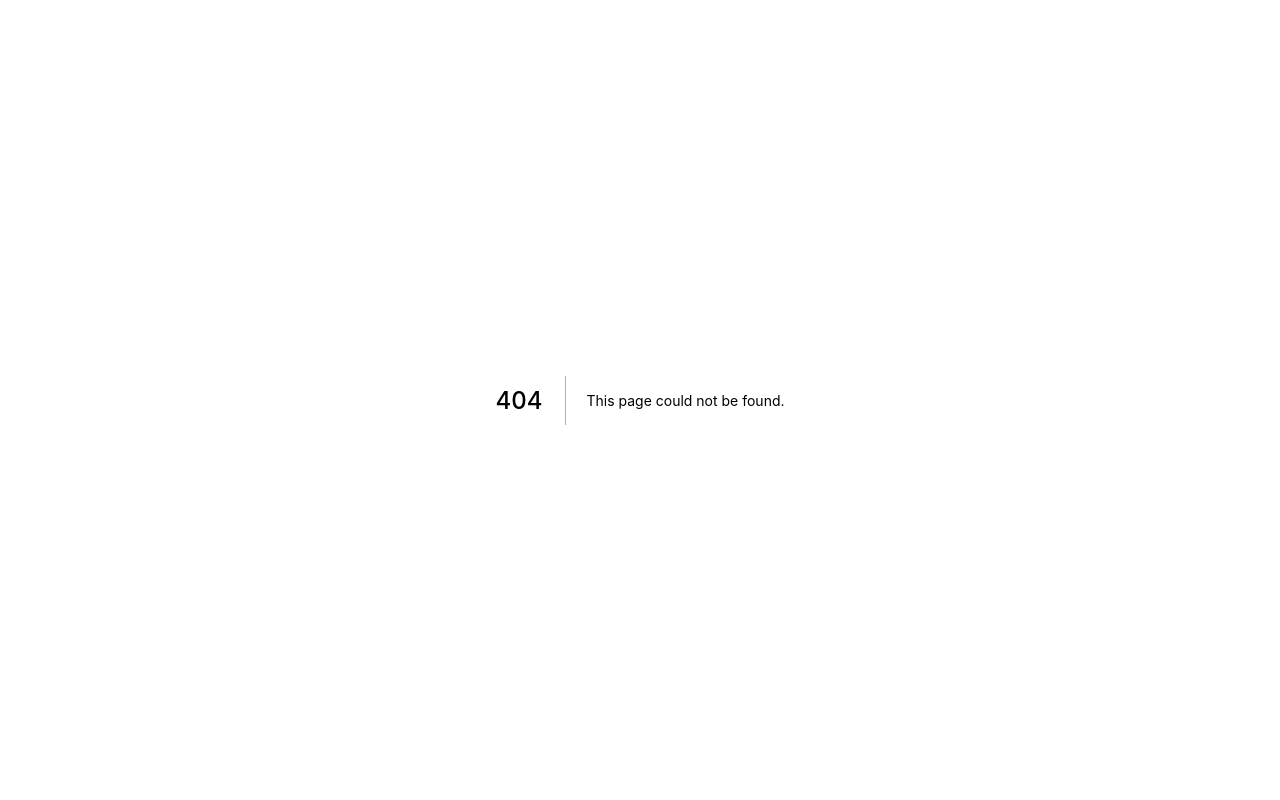
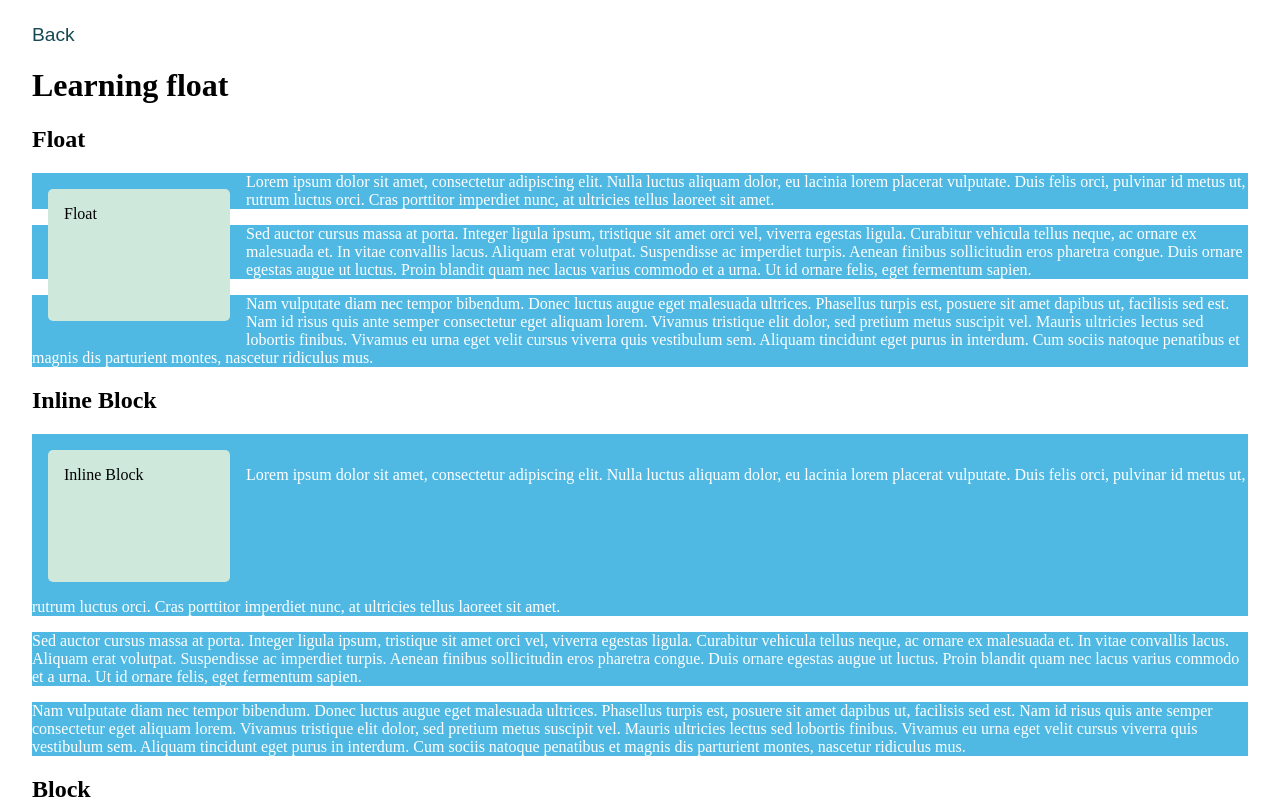
Before and after one commit to shawnrivers/learning-memo-web, a Next.js app: page /css/float in a window 1280 px wide. Before the commit this address had no page. Shown: the top 800 px of the page. Built offline with nearby package versions, Linux system fonts and the light colour scheme.

Commit message:
Add floats topic

```diff
--- a/src/constants/routes.ts
+++ b/src/constants/routes.ts
@@ -89,6 +89,10 @@ export const learningCssRoutes: Route[] = [
     to: '/css/percentage',
     name: 'Percentage',
   },
+  {
+    to: '/css/float',
+    name: 'Float',
+  },
 ];
 
 export const learningNextRoutes: Route[] = [
--- /dev/null
+++ b/src/pages/css/float.tsx
@@ -0,0 +1,174 @@
+/**@jsx jsx */
+import { jsx, css } from '@emotion/core';
+import * as React from 'react';
+import { TopicPage } from '../../components/templates/TopicPage';
+
+const FloatPage: React.FC = () => {
+  return (
+    <TopicPage heading='Learning float'>
+      <div
+        css={css`
+          p {
+            background-color: rgb(79, 185, 227);
+            color: white;
+            margin: 1rem 0;
+          }
+        `}
+      >
+        <section>
+          <h2>Float</h2>
+          <Box
+            css={css`
+              float: left;
+            `}
+          >
+            Float
+          </Box>
+          <p>{LOREM1}</p>
+          <p>{LOREM2}</p>
+          <p>{LOREM3}</p>
+        </section>
+        <section>
+          <h2>Inline Block</h2>
+          <p>
+            <Box
+              css={css`
+                display: inline-block;
+              `}
+            >
+              Inline Block
+            </Box>
+            <span>{LOREM1}</span>
+          </p>
+          <p>{LOREM2}</p>
+          <p>{LOREM3}</p>
+        </section>
+        <section>
+          <h2>Block</h2>
+          <Box>Block</Box>
+          <p>{LOREM1}</p>
+          <p>{LOREM2}</p>
+          <p>{LOREM3}</p>
+        </section>
+        <section>
+          <h2>Box wrapping around float</h2>
+          <section>
+            <h3>Problem</h3>
+            <div
+              css={css`
+                background-color: rgb(140, 90, 227);
+                padding: 1rem;
+              `}
+            >
+              <Box
+                css={css`
+                  float: left;
+                `}
+              >
+                Float
+              </Box>
+              <p>{LOREM1.slice(0, 100)}</p>
+            </div>
+            <p>{LOREM2}</p>
+            <p>{LOREM3}</p>
+          </section>
+          <section>
+            <h3>
+              Solution 1 <code>:after</code> + <code>clear</code>
+            </h3>
+            <div
+              css={css`
+                background-color: rgb(140, 90, 227);
+                padding: 1rem;
+
+                &:after {
+                  content: '';
+                  display: block;
+                  clear: left;
+                }
+              `}
+            >
+              <Box
+                css={css`
+                  float: left;
+                `}
+              >
+                Float
+              </Box>
+              <p>{LOREM1.slice(0, 100)}</p>
+            </div>
+            <p>{LOREM2}</p>
+            <p>{LOREM3}</p>
+          </section>
+          <section>
+            <h3>
+              Solution 2: use <code>display: flow-root</code> to create block
+              formatting context
+            </h3>
+            <div
+              css={css`
+                background-color: rgb(140, 90, 227);
+                padding: 1rem;
+                display: flow-root;
+              `}
+            >
+              <Box
+                css={css`
+                  float: left;
+                `}
+              >
+                Float
+              </Box>
+              <p>{LOREM1.slice(0, 100)}</p>
+            </div>
+            <p>{LOREM2}</p>
+            <p>{LOREM3}</p>
+          </section>
+        </section>
+      </div>
+    </TopicPage>
+  );
+};
+
+export default FloatPage;
+
+const Box: React.FC<React.HTMLAttributes<HTMLDivElement>> = (props) => {
+  const { children, ...divProps } = props;
+
+  return (
+    <div
+      css={css`
+        width: 150px;
+        height: 100px;
+        border-radius: 5px;
+        background-color: rgb(207, 232, 220);
+        color: black;
+        margin: 1rem;
+        padding: 1rem;
+      `}
+      {...divProps}
+    >
+      {children}
+    </div>
+  );
+};
+
+const LOREM1 = `Lorem ipsum dolor sit amet, consectetur adipiscing elit. Nulla luctus
+aliquam dolor, eu lacinia lorem placerat vulputate. Duis felis orci,
+pulvinar id metus ut, rutrum luctus orci. Cras porttitor imperdiet nunc, at
+ultricies tellus laoreet sit amet.`;
+
+const LOREM2 = `Sed auctor cursus massa at porta. Integer ligula ipsum, tristique sit amet
+orci vel, viverra egestas ligula. Curabitur vehicula tellus neque, ac ornare
+ex malesuada et. In vitae convallis lacus. Aliquam erat volutpat.
+Suspendisse ac imperdiet turpis. Aenean finibus sollicitudin eros pharetra
+congue. Duis ornare egestas augue ut luctus. Proin blandit quam nec lacus
+varius commodo et a urna. Ut id ornare felis, eget fermentum sapien.`;
+
+const LOREM3 = `Nam vulputate diam nec tempor bibendum. Donec luctus augue eget malesuada
+ultrices. Phasellus turpis est, posuere sit amet dapibus ut, facilisis sed
+est. Nam id risus quis ante semper consectetur eget aliquam lorem. Vivamus
+tristique elit dolor, sed pretium metus suscipit vel. Mauris ultricies
+lectus sed lobortis finibus. Vivamus eu urna eget velit cursus viverra quis
+vestibulum sem. Aliquam tincidunt eget purus in interdum. Cum sociis natoque
+penatibus et magnis dis parturient montes, nascetur ridiculus mus.`;
```
